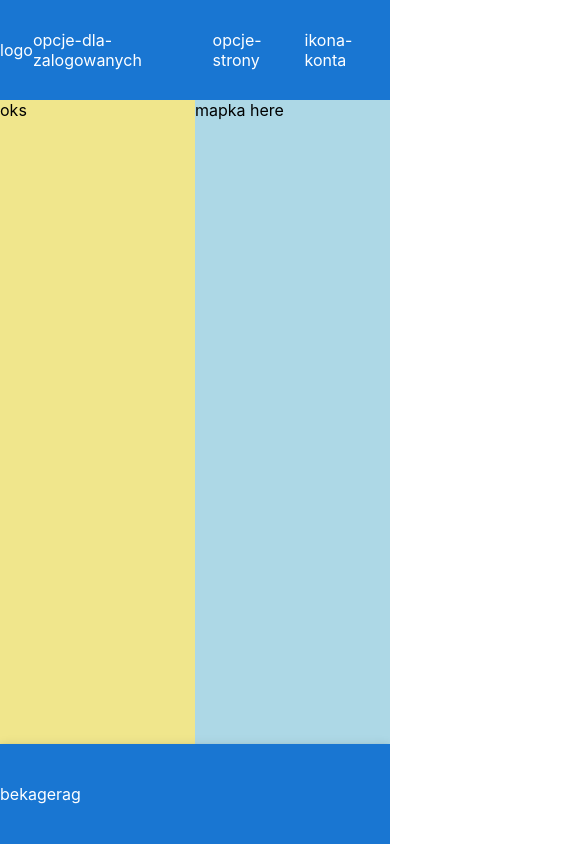
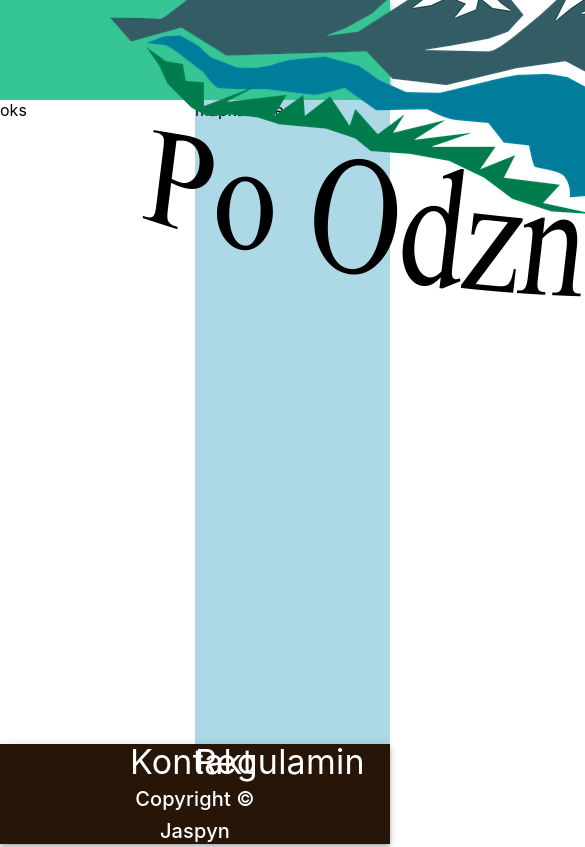
Before and after one commit to KyattPL/Po-Odznake, a React (Create React App) app in the folder frontend/: page / in a window 390 px wide. Shown: the top 847 px of the page, 585 px wide, since content can reach past the window. Built offline with nearby package versions, Linux system fonts and the light colour scheme.

Commit message:
Changed color scheme, finished footer, added logo, responsiveness should work (for current components). Prepared Boxes for header for specific screen sizes.

```diff
--- a/frontend/src/components/Footer/Footer.jsx
+++ b/frontend/src/components/Footer/Footer.jsx
@@ -1,16 +1,38 @@
+import AppBar from "@mui/material/AppBar";
 import Grid from "@mui/material/Grid";
-import AppBar from "@mui/material/AppBar";
 import Toolbar from "@mui/material/Toolbar";
+import Typography from "@mui/material/Typography";
 
 import "../../styles/Footer/footer.css";
 
 function Footer() {
     return (
         <Grid item xs={12}>
-            <AppBar position="static">
+            <AppBar position="static" className="footer-appbar">
                 <Toolbar disableGutters className="footer-toolbar">
-                    <div>beka</div>
-                    <div>gerag</div>
+                    <Grid container>
+                        <Grid item xs={4} />
+                        <Grid item xs={4}>
+                            <Grid container>
+                                <Grid item xs={6}>
+                                    <Typography align="center" variant="h4" className="footer-text">
+                                        Kontakt
+                                    </Typography>
+                                </Grid>
+                                <Grid item xs={6}>
+                                    <Typography align="center" variant="h4" className="footer-text">
+                                        Regulamin
+                                    </Typography>
+                                </Grid>
+                                <Grid item xs={12}>
+                                    <Typography align="center" variant="h6" className="footer-text">
+                                        Copyright &copy; Jaspyn
+                                    </Typography>
+                                </Grid>
+                            </Grid>
+                        </Grid>
+                        <Grid item xs={4} />
+                    </Grid>
                 </Toolbar>
             </AppBar>
         </Grid>
--- a/frontend/src/components/Header/Header.jsx
+++ b/frontend/src/components/Header/Header.jsx
@@ -3,16 +3,32 @@ import AppBar from "@mui/material/AppBar";
 import Toolbar from "@mui/material/Toolbar";
 
 import "../../styles/Header/header.css";
+import Box from "@mui/material/Box";
+
+// Trzeba będzie rozwalić na pliki te boxy wszystkie najlepiej bo zaraz niezłe zagnieżdżenia będą
+// Trzeba ogarnąć jak zrobić te opcje przy profilu (do którego boxa wciepać albo jak zrobić flexa odwróconego)
+// Nwm jak zrobić te paseczki sexy między opcjami (takie co nie sięgają od góry do dołu tylko tak trochu pomiędzy)
 
 function Header() {
     return (
         <Grid item xs={12}>
-            <AppBar position="static">
+            <AppBar position="static" className="header-appbar">
                 <Toolbar disableGutters className="header-toolbar">
-                    <div>logo</div>
-                    <div>opcje-dla-zalogowanych</div>
-                    <div>opcje-strony</div>
-                    <div>ikona-konta</div>
+                    <Box sx={{ mr: 2, display: { xs: 'none', md: 'flex' } }} className="header-logo-box">
+                        <img src="logo_jaspyn_tekst.png" alt="Logo of the website" />
+                    </Box>
+                    <Box sx={{ flexGrow: 1, display: { xs: 'flex', md: 'none' } }}>
+                        {/* tutaj jest dla za małego ekraniku */}
+                    </Box>
+                    <Box sx={{ flexGrow: 1, display: { xs: 'flex', md: 'none' } }}>
+                        <img src="logo_jaspyn_tekst.png" alt="Logo of the website" />
+                    </Box>
+                    <Box sx={{ flexGrow: 1, display: { xs: 'none', md: 'flex' } }}>
+                        {/* tutaj są opcje dla większego ekranku */}
+                    </Box>
+                    <Box sx={{ flexGrow: 0 }}>
+                        {/* tutaj będzie logo */}
+                    </Box>
                 </Toolbar>
             </AppBar>
         </Grid>
--- a/frontend/src/styles/Footer/footer.css
+++ b/frontend/src/styles/Footer/footer.css
@@ -1,3 +1,13 @@
 .footer-toolbar {
     height: 100px;
 }
+
+.footer-appbar {
+    background-color: #271607 !important;
+}
+
+.footer-text {
+    font-family: -apple-system, BlinkMacSystemFont, 'Epilogue', 'Segoe UI', 'Roboto', 'Oxygen',
+    'Ubuntu', 'Cantarell', 'Fira Sans', 'Droid Sans', 'Helvetica Neue',
+    sans-serif !important;
+}
--- a/frontend/src/styles/Header/header.css
+++ b/frontend/src/styles/Header/header.css
@@ -1,3 +1,11 @@
 .header-toolbar {
     height: 100px;
 }
+
+.header-appbar {
+    background-color: #36C594 !important;
+}
+
+.header-logo-box {
+    height: 100%;
+}
--- a/frontend/src/styles/Main/Planner/planner.css
+++ b/frontend/src/styles/Main/Planner/planner.css
@@ -1,4 +1,4 @@
 .planner-container {
-    background-color: khaki;
+    background-color: white;
     height: 100%;
 }
```
Also changed, not shown: frontend/public/logo_jaspyn_tekst.png (added).
